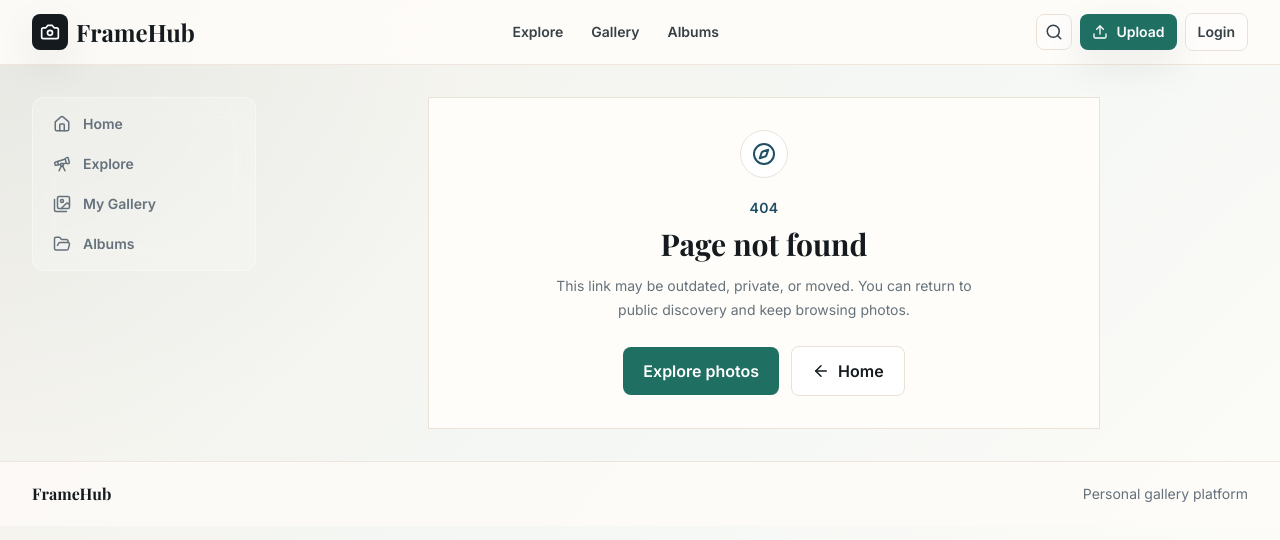
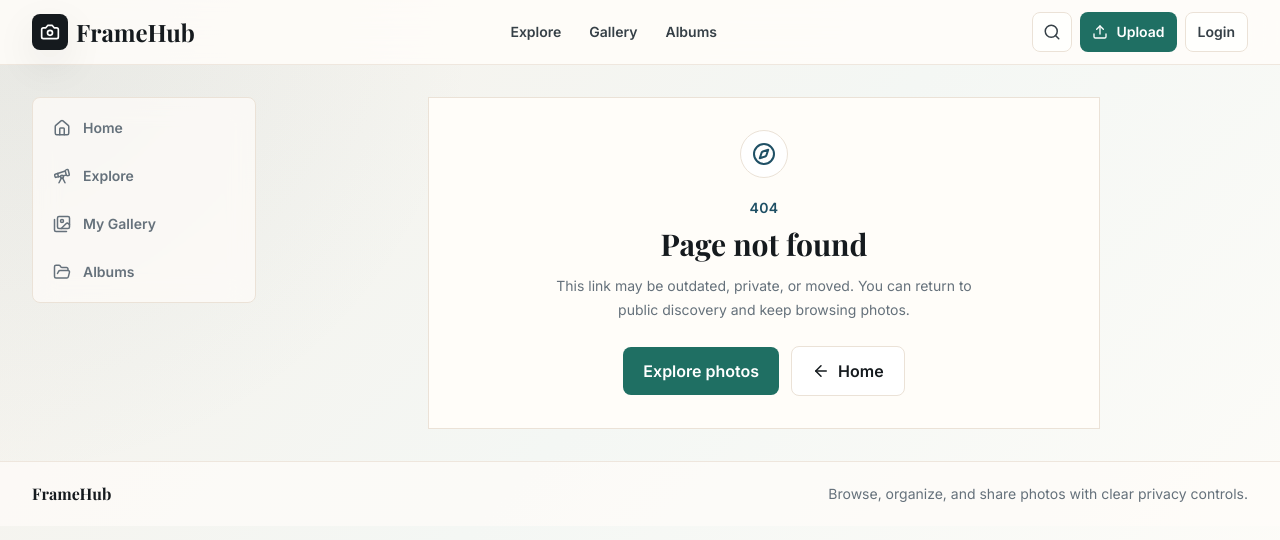
Before and after one commit to char704/gallery, a React (Vite) app in the folder client/: page /404 in a window 1280 px wide. Shown: the top 540 px of the page. Built offline with nearby package versions, Linux system fonts and the light colour scheme; no server answers.

Commit message:
Improve shared application shell

```diff
--- a/client/src/App.tsx
+++ b/client/src/App.tsx
@@ -49,7 +49,7 @@ export default function App() {
         <Header />
         <div className="mx-auto flex w-full max-w-7xl flex-col gap-6 px-4 py-8 sm:px-6 lg:flex-row lg:px-8">
           <Sidebar />
-          <main className="min-w-0 flex-1">
+          <main id="main-content" className="min-w-0 flex-1" tabIndex={-1}>
             {isLoading ? (
               <LoadingSpinner />
             ) : (
--- a/client/src/components/Common/Footer.tsx
+++ b/client/src/components/Common/Footer.tsx
@@ -3,9 +3,9 @@ import { APP_NAME } from "../../utils/constants";
 export function Footer() {
   return (
     <footer className="border-t border-vellum/80 bg-surface/70">
-      <div className="mx-auto flex max-w-7xl items-center justify-between px-4 py-5 text-sm text-ink-muted sm:px-6 lg:px-8">
+      <div className="mx-auto flex max-w-7xl flex-col gap-2 px-4 py-5 text-sm text-ink-muted sm:flex-row sm:items-center sm:justify-between sm:px-6 lg:px-8">
         <span className="font-display text-base font-bold text-ink">{APP_NAME}</span>
-        <span>Personal gallery platform</span>
+        <span>Browse, organize, and share photos with clear privacy controls.</span>
       </div>
     </footer>
   );
--- a/client/src/components/Common/Header.tsx
+++ b/client/src/components/Common/Header.tsx
@@ -6,11 +6,12 @@ import { APP_NAME } from "../../utils/constants";
 
 const navLinkClass = ({ isActive }: { isActive: boolean }) =>
   [
-    "focus-ring rounded-lg px-3 py-2 text-sm font-semibold transition duration-300",
+    "focus-ring inline-flex min-h-10 items-center rounded-lg px-3 py-2 text-sm font-semibold transition duration-300 motion-reduce:transition-none",
     isActive ? "bg-pine-light text-pine-dark" : "text-ink-soft hover:bg-surface hover:text-pine-dark"
   ].join(" ");
 
 export function Header() {
+  const isSidebarOpen = useUiStore((state) => state.isSidebarOpen);
   const toggleSidebar = useUiStore((state) => state.toggleSidebar);
   const navigate = useNavigate();
   const isAuthenticated = useAuthStore((state) => state.isAuthenticated);
@@ -23,19 +24,27 @@ export function Header() {
 
   return (
     <header className="sticky top-0 z-40 border-b border-vellum/80 bg-surface/85 backdrop-blur-xl">
+      <a
+        className="focus-ring sr-only left-4 top-4 z-50 rounded-lg bg-surface px-4 py-2 font-semibold text-ink focus:not-sr-only focus:fixed"
+        href="#main-content"
+      >
+        Skip to content
+      </a>
       <div className="mx-auto flex h-16 max-w-7xl items-center justify-between px-4 sm:px-6 lg:px-8">
         <div className="flex items-center gap-3">
           <button
-            className="focus-ring rounded-lg border border-vellum bg-white/50 p-2 text-ink-soft lg:hidden"
+            className="focus-ring rounded-lg border border-vellum bg-white/70 p-2 text-ink-soft transition hover:bg-surface hover:text-ink motion-reduce:transition-none lg:hidden"
             type="button"
             onClick={toggleSidebar}
-            aria-label="Toggle navigation"
+            aria-label="Toggle section navigation"
+            aria-controls="section-navigation"
+            aria-expanded={isSidebarOpen}
           >
-            <Menu size={18} />
+            <Menu size={18} aria-hidden="true" />
           </button>
           <Link className="focus-ring flex items-center gap-2 rounded-lg" to="/">
             <span className="flex h-9 w-9 items-center justify-center rounded-lg bg-ink text-white shadow-soft">
-              <Camera size={20} />
+              <Camera size={20} aria-hidden="true" />
             </span>
             <span className="font-display text-2xl font-bold text-ink">{APP_NAME}</span>
           </Link>
@@ -52,23 +61,29 @@ export function Header() {
           </NavLink>
         </nav>
         <div className="flex items-center gap-1 sm:gap-2">
-          <Link
-            className="focus-ring rounded-lg border border-vellum bg-white/40 p-2 text-ink-soft transition hover:bg-surface hover:text-pine-dark"
+          <NavLink
+            className={({ isActive }) =>
+              [
+                "focus-ring inline-flex min-h-10 min-w-10 items-center justify-center rounded-lg border border-vellum bg-white/60 p-2 transition motion-reduce:transition-none",
+                isActive ? "text-pine-dark" : "text-ink-soft hover:bg-surface hover:text-pine-dark"
+              ].join(" ")
+            }
             to="/search"
             aria-label="Search"
           >
-            <Search size={18} />
-          </Link>
+            <Search size={18} aria-hidden="true" />
+          </NavLink>
           <Link
-            className="focus-ring inline-flex items-center gap-2 rounded-lg bg-pine px-2 py-2 text-sm font-semibold text-white shadow-soft transition hover:bg-pine-dark sm:px-3"
+            className="focus-ring inline-flex min-h-10 items-center justify-center gap-2 rounded-lg bg-pine px-2 py-2 text-sm font-semibold text-white transition hover:bg-pine-dark motion-reduce:transition-none sm:px-3"
             to="/upload"
+            aria-label="Upload photos"
           >
-            <Upload size={16} />
+            <Upload size={16} aria-hidden="true" />
             <span className="hidden sm:inline">Upload</span>
           </Link>
           {isAuthenticated ? (
             <button
-              className="focus-ring rounded-lg border border-vellum bg-white/40 px-2 py-2 text-sm font-semibold text-ink-soft transition hover:bg-surface hover:text-ink sm:px-3"
+              className="focus-ring inline-flex min-h-10 items-center rounded-lg border border-vellum bg-white/60 px-2 py-2 text-sm font-semibold text-ink-soft transition hover:bg-surface hover:text-ink motion-reduce:transition-none sm:px-3"
               type="button"
               onClick={handleLogout}
             >
@@ -76,7 +91,7 @@ export function Header() {
             </button>
           ) : (
             <Link
-              className="focus-ring rounded-lg border border-vellum bg-white/40 px-2 py-2 text-sm font-semibold text-ink-soft transition hover:bg-surface hover:text-ink sm:px-3"
+              className="focus-ring inline-flex min-h-10 items-center rounded-lg border border-vellum bg-white/60 px-2 py-2 text-sm font-semibold text-ink-soft transition hover:bg-surface hover:text-ink motion-reduce:transition-none sm:px-3"
               to="/login"
             >
               Login
--- a/client/src/components/Common/Sidebar.tsx
+++ b/client/src/components/Common/Sidebar.tsx
@@ -11,25 +11,27 @@ const links = [
 
 const navLinkClass = ({ isActive }: { isActive: boolean }) =>
   [
-    "focus-ring flex items-center gap-3 rounded-lg px-3 py-2 text-sm font-semibold transition duration-300",
+    "focus-ring flex min-h-11 items-center gap-3 rounded-lg px-3 py-2 text-sm font-semibold transition duration-300 motion-reduce:transition-none",
     isActive ? "bg-surface text-pine-dark shadow-sm" : "text-ink-muted hover:bg-surface/70 hover:text-ink"
   ].join(" ");
 
 export function Sidebar() {
   const isSidebarOpen = useUiStore((state) => state.isSidebarOpen);
+  const setSidebarOpen = useUiStore((state) => state.setSidebarOpen);
 
   return (
     <aside
+      id="section-navigation"
       className={[
         "w-full shrink-0 lg:block lg:w-56",
         isSidebarOpen ? "block" : "hidden"
       ].join(" ")}
       aria-label="Section navigation"
     >
-      <nav className="space-y-1 rounded-xl border border-white/40 bg-white/20 p-2 backdrop-blur-md lg:sticky lg:top-24">
+      <nav className="space-y-1 rounded-lg border border-vellum bg-surface/70 p-2 backdrop-blur-md lg:sticky lg:top-24">
         {links.map(({ to, label, icon: Icon }) => (
-          <NavLink key={to} className={navLinkClass} to={to}>
-            <Icon size={18} />
+          <NavLink key={to} className={navLinkClass} to={to} end={to === "/"} onClick={() => setSidebarOpen(false)}>
+            <Icon size={18} aria-hidden="true" />
             <span>{label}</span>
           </NavLink>
         ))}
```
